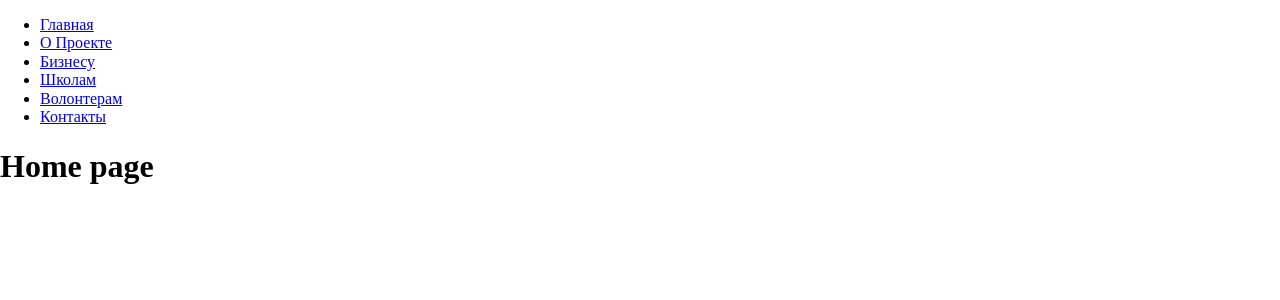
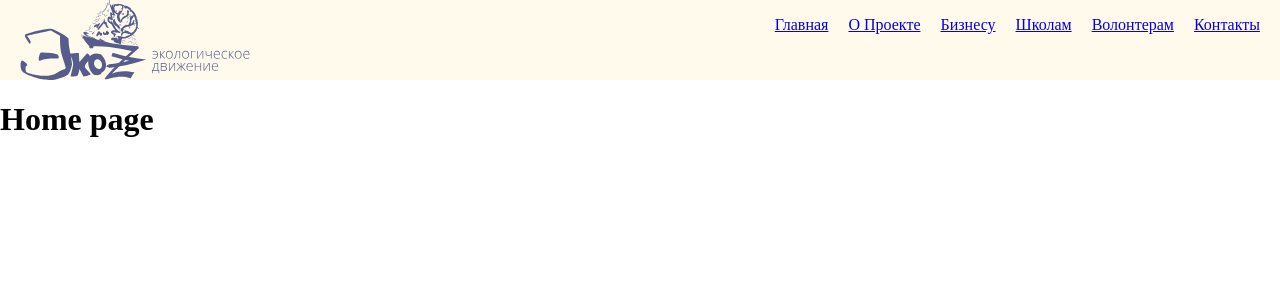
Before and after one commit to Avalonkoteek/ecoZ, a Vue app in the folder frontend/: page / in a window 1280 px wide. Shown: the top 300 px of the page. Built offline with nearby package versions, Linux system fonts and the light colour scheme.

Commit message:
выровнял менюшку(не важный коммит)

```diff
--- a/frontend/src/assets/index.css
+++ b/frontend/src/assets/index.css
@@ -3,3 +3,7 @@
 @import url('../../node_modules/normalize.css/normalize.css');
 
 /* BASE CSS */
+
+li{
+   list-style: none;
+}
--- a/frontend/src/components/Navbar/Navbar.vue
+++ b/frontend/src/components/Navbar/Navbar.vue
@@ -1,6 +1,6 @@
 <template>
   <nav>
-    <div class="logo"></div>
+    <img class="logo" alt="Логотип ecoZ" src="/public/logo/Logo_ECO-Z.svg"/>
     <ul class='links'>
       <router-link
         v-for="link in links"
@@ -30,3 +30,25 @@ export default {
   })
 }
 </script>
+
+<style scoped>
+nav{
+    width: 100%;
+    display: flex;
+    justify-content: space-between;
+    height: 10vh;
+    min-height: 80px;
+    background-color: #FFFAEB;
+}
+.logo{
+    width: 270px;
+    height: auto;
+}
+.links{
+    display: flex;
+}
+.links>li{
+    margin-right: 20px;
+}
+
+</style>
```
Also changed, not shown: frontend/public/logo/Logo_ECO-Z.svg (added).
